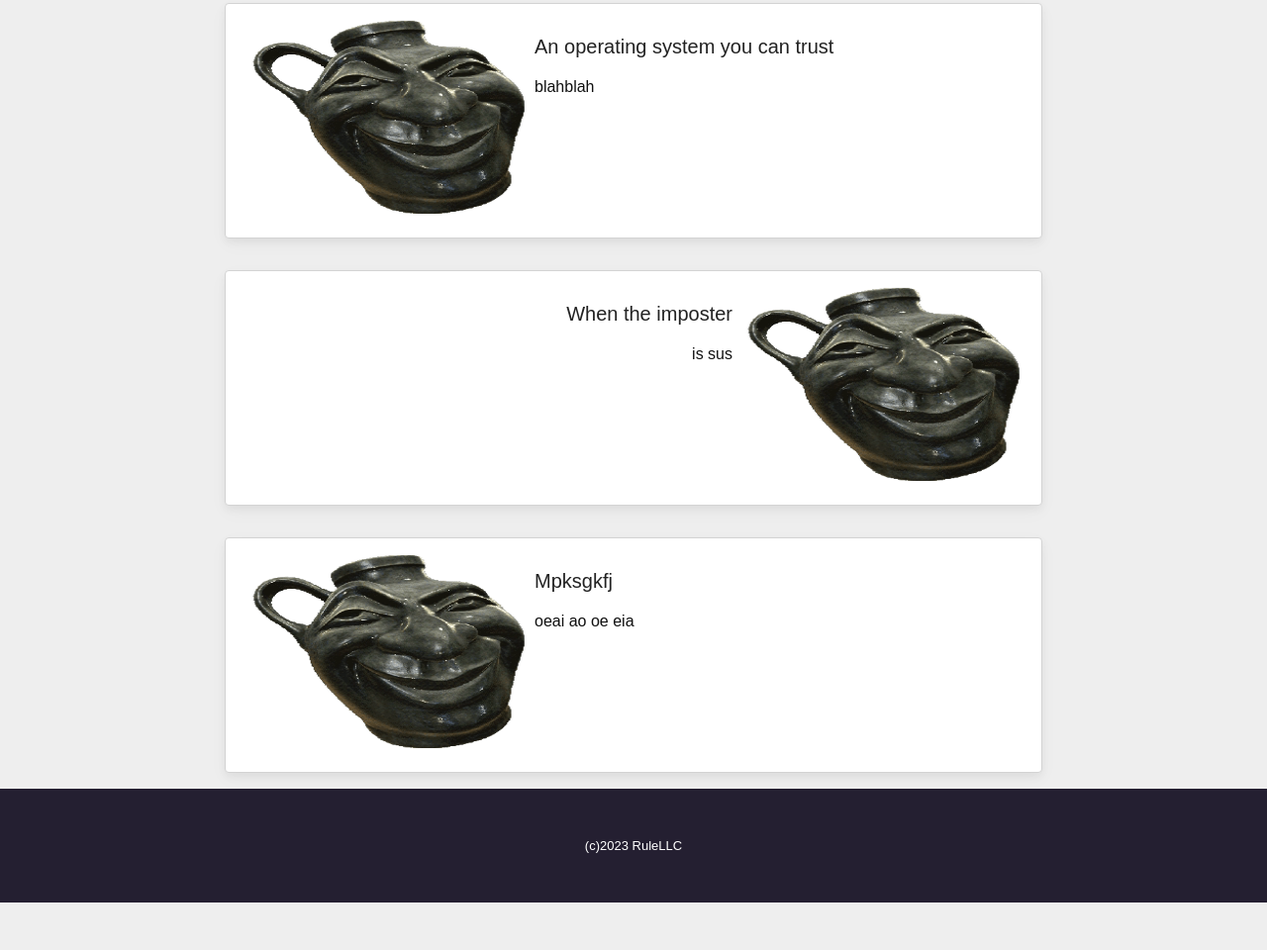
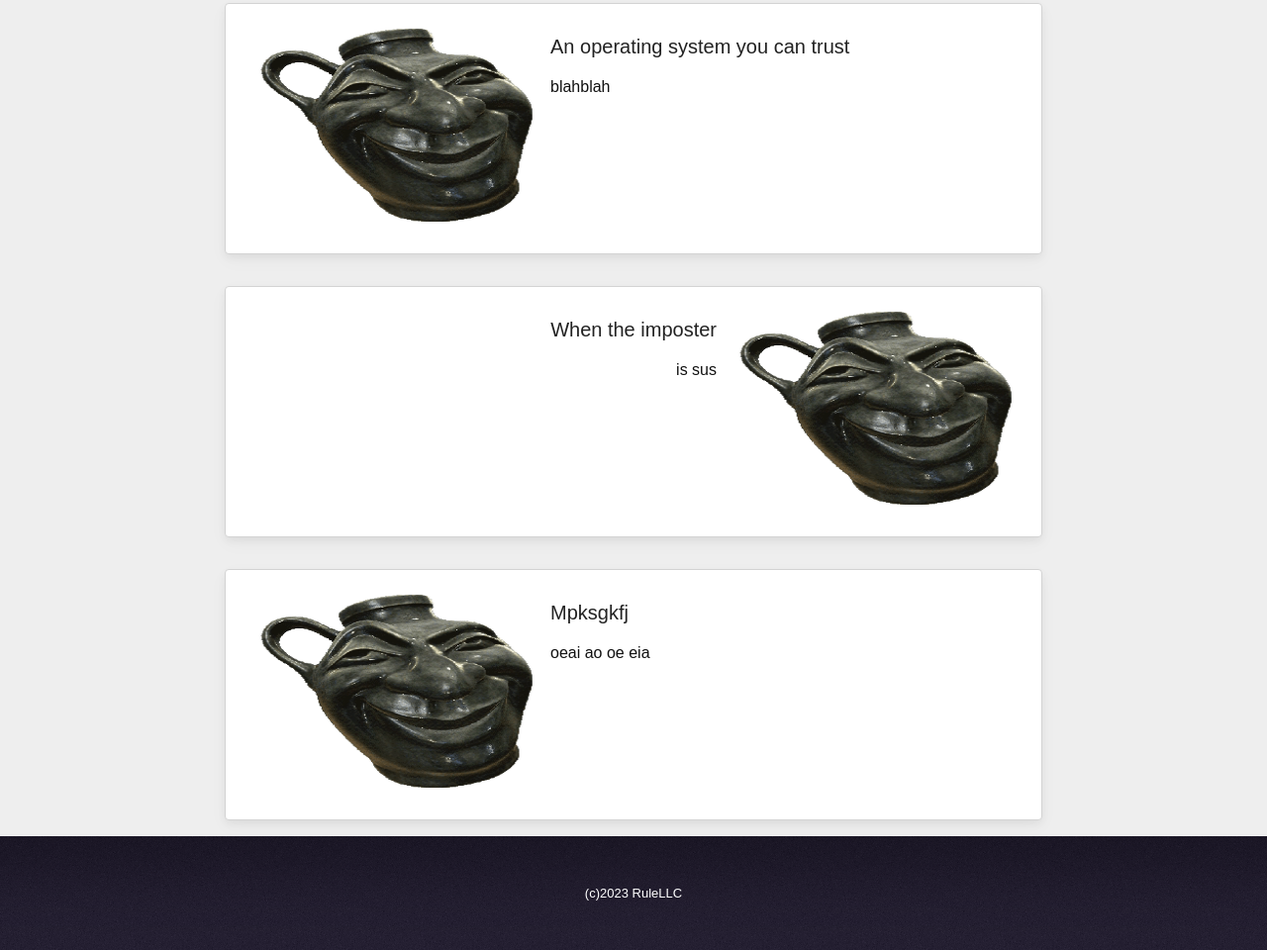
Before and after one commit to RuleLLC/RuleLLC.github.io, a plain HTML site: page index.html in a window 1280 px wide. Shown: the part 224-1184 px from the top of the page at 99% size. Before the commit the page ends 1136 px from the top, so only its background shows below. Drawn offline with Linux system fonts and the light colour scheme.

Commit message:
autopush script

```diff
--- a/style.css
+++ b/style.css
@@ -337,6 +337,7 @@ font-size:16px;
 	width:300px;
 	height:200px;
 	float:left;
+	margin:8px;
 }
 .rrt{
 	text-align:right;
@@ -346,7 +347,7 @@ font-size:16px;
 }
 #footer{
 width:100%;
-background:#241f31;
+background:url('footer.png');
 color:white;
 text-align:center;
 font-size:13px;
```
Also changed, not shown: footer.png (added).
